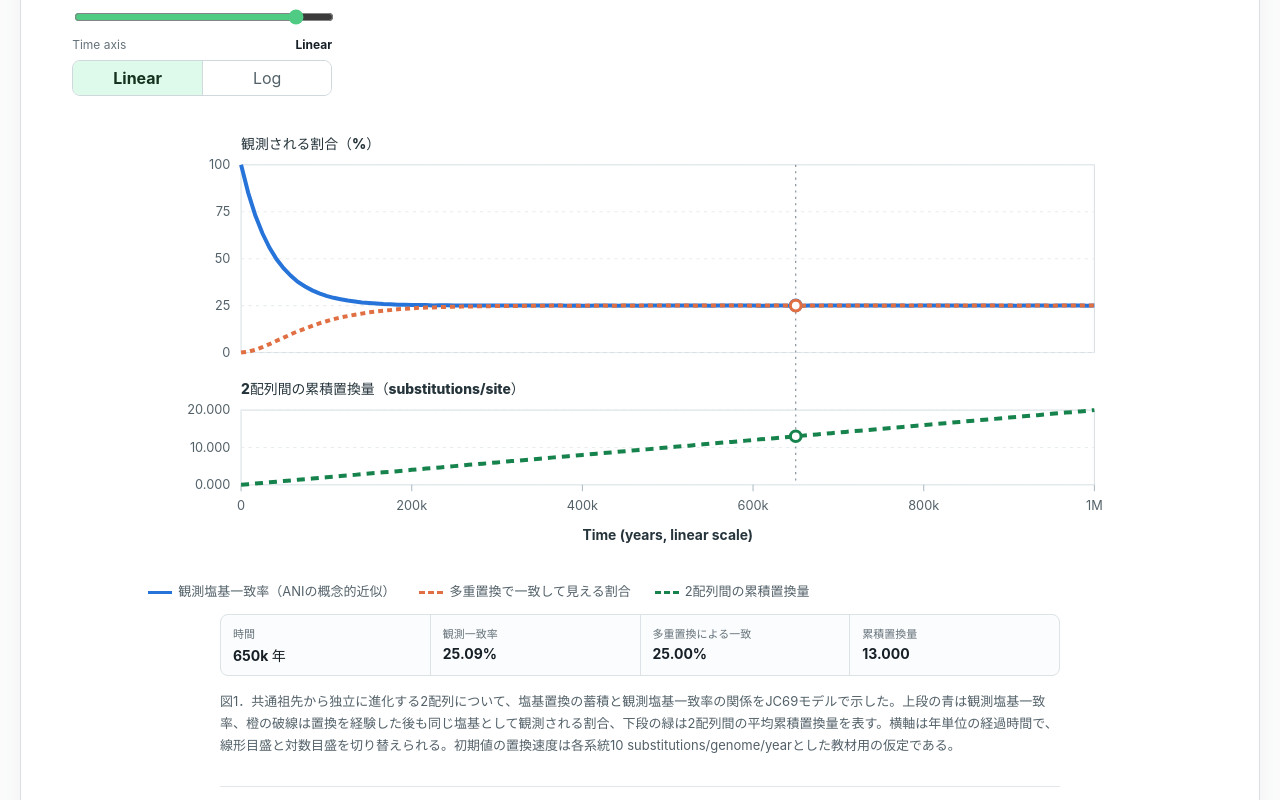
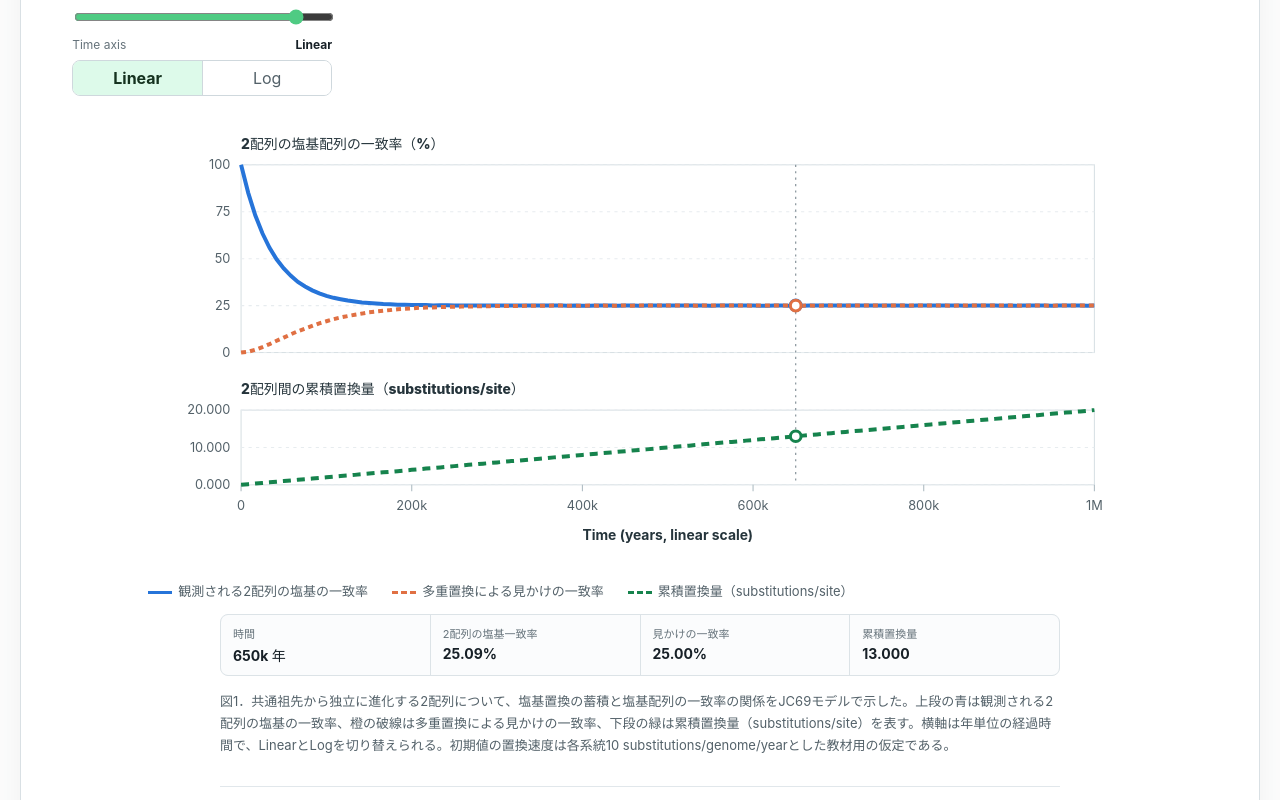
Before and after one commit to kazumaxneo/my-first-codex-app, a React (Vite) app: page / in a window 1280 px wide. Shown: the part 320-1120 px from the top of the page. Built offline with nearby package versions, Linux system fonts and the light colour scheme.

Commit message:
Clarify substitution chart labels

```diff
--- a/src/App.tsx
+++ b/src/App.tsx
@@ -611,8 +611,8 @@ function AniSimulationPanel() {
       </div>
 
       <div className="ani-chart-wrap">
-        <svg viewBox={`0 0 ${width} ${height}`} role="img" aria-label="時間に対する観測塩基一致率、多重置換で一致して見える割合、累積置換量">
-          <text x={margin.left} y={topPanel.top - 15} className="panel-title">観測される割合（%）</text>
+        <svg viewBox={`0 0 ${width} ${height}`} role="img" aria-label="時間に対する2配列の塩基配列の一致率、多重置換による見かけの一致率、累積置換量">
+          <text x={margin.left} y={topPanel.top - 15} className="panel-title">2配列の塩基配列の一致率（%）</text>
           <rect data-chart-frame x={margin.left} y={topPanel.top} width={plotWidth} height={topPanel.bottom - topPanel.top} fill="none" />
           {[0, 0.25, 0.5, 0.75, 1].map((tick) => (
             <g key={tick}>
@@ -646,18 +646,18 @@ function AniSimulationPanel() {
         </svg>
       </div>
       <div className="ani-legend">
-        <span><i className="legend-line identity-line" />観測塩基一致率（ANIの概念的近似）</span>
-        <span><i className="legend-line return-line" />多重置換で一致して見える割合</span>
-        <span><i className="legend-line rate-line" />2配列間の累積置換量</span>
+        <span><i className="legend-line identity-line" />観測される2配列の塩基の一致率</span>
+        <span><i className="legend-line return-line" />多重置換による見かけの一致率</span>
+        <span><i className="legend-line rate-line" />累積置換量（substitutions/site）</span>
       </div>
       <div className="chart-readout" aria-live="polite">
         <span>時間<strong>{formatTime(selected.time)} 年</strong></span>
-        <span>観測一致率<strong>{(selected.identity * 100).toFixed(2)}%</strong></span>
-        <span>多重置換による一致<strong>{(selected.returned * 100).toFixed(2)}%</strong></span>
+        <span>2配列の塩基一致率<strong>{(selected.identity * 100).toFixed(2)}%</strong></span>
+        <span>見かけの一致率<strong>{(selected.returned * 100).toFixed(2)}%</strong></span>
         <span>累積置換量<strong>{formatAccumulated(selected.accumulated)}</strong></span>
       </div>
       <p className="figure-caption">
-        図1．共通祖先から独立に進化する2配列について、塩基置換の蓄積と観測塩基一致率の関係をJC69モデルで示した。上段の青は観測塩基一致率、橙の破線は置換を経験した後も同じ塩基として観測される割合、下段の緑は2配列間の平均累積置換量を表す。横軸は年単位の経過時間で、線形目盛と対数目盛を切り替えられる。初期値の置換速度は各系統10 substitutions/genome/yearとした教材用の仮定である。
+        図1．共通祖先から独立に進化する2配列について、塩基置換の蓄積と塩基配列の一致率の関係をJC69モデルで示した。上段の青は観測される2配列の塩基の一致率、橙の破線は多重置換による見かけの一致率、下段の緑は累積置換量（substitutions/site）を表す。横軸は年単位の経過時間で、LinearとLogを切り替えられる。初期値の置換速度は各系統10 substitutions/genome/yearとした教材用の仮定である。
       </p>
 
       <div className="equation-block">
```
